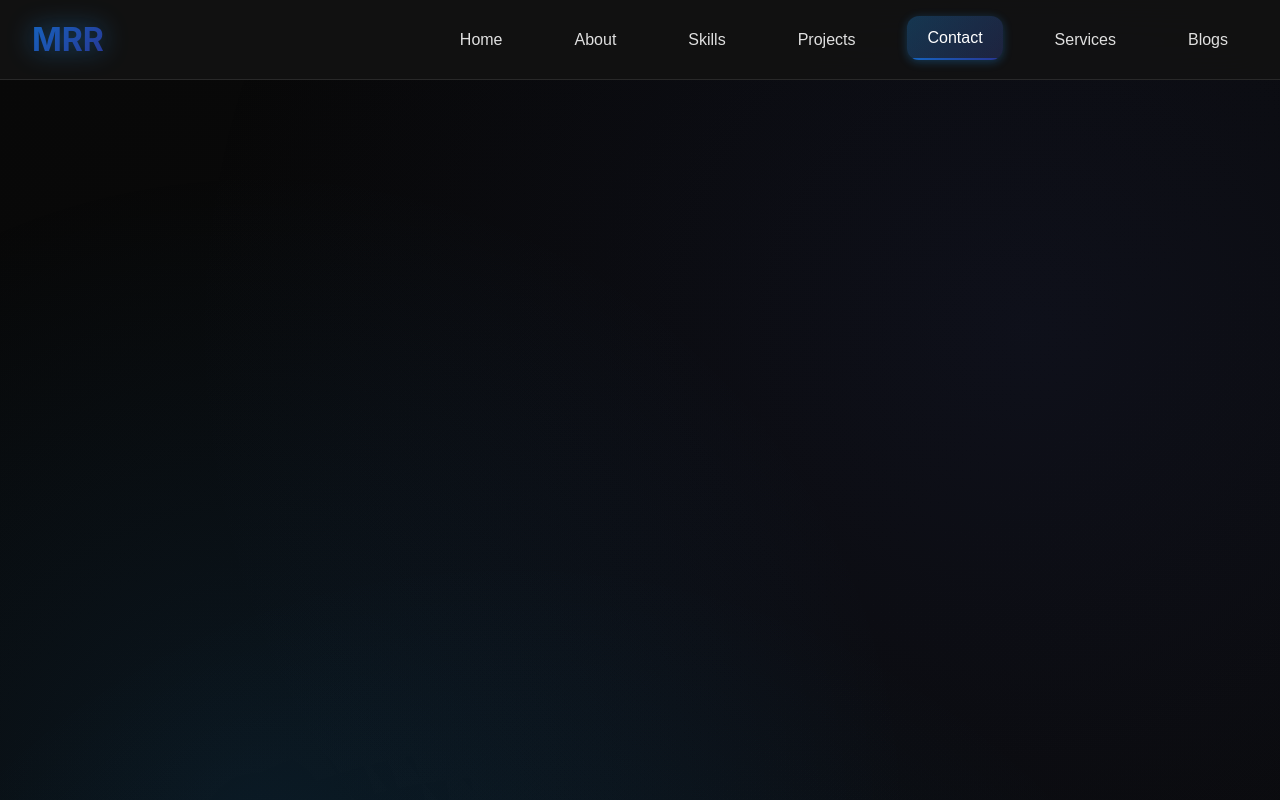
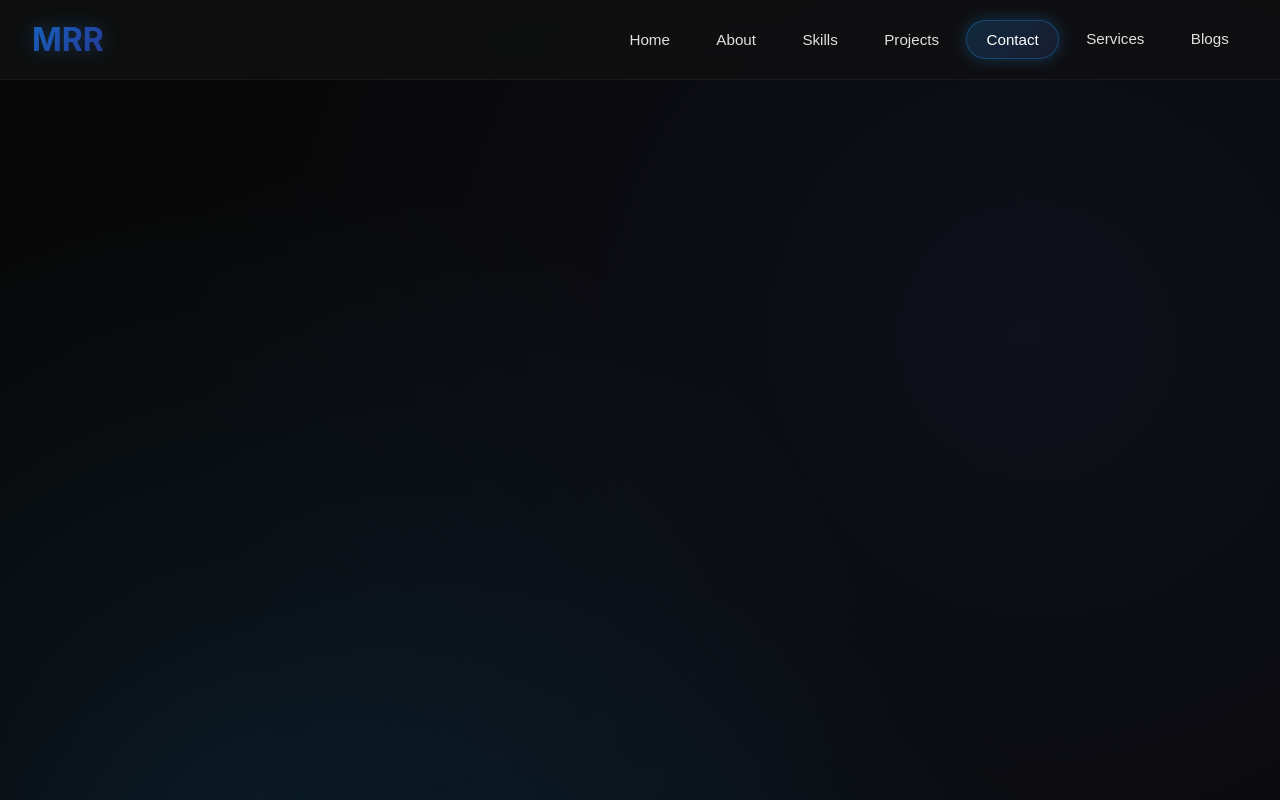
Before and after one commit to mohrashard/MohamedRashardPortfolio, a React (Create React App) app: page / in a window 1280 px wide. Shown: the top 800 px of the page. Built offline with nearby package versions, Linux system fonts and the light colour scheme.

Commit message:
feat: add initial responsive portfolio application with header, navigation, and home section styling.

```diff
--- a/src/App.css
+++ b/src/App.css
@@ -54,21 +54,36 @@ a:hover {
   top: 0;
   left: 0;
   right: 0;
-  background: rgba(18, 18, 18, 0.95);
-  backdrop-filter: blur(20px);
-  border-bottom: 1px solid rgba(255, 255, 255, 0.1);
-  padding: 1rem 2rem;
+  background: rgba(18, 18, 18, 0.7);
+  backdrop-filter: blur(12px);
+  -webkit-backdrop-filter: blur(12px);
+  border-bottom: 1px solid rgba(255, 255, 255, 0.05);
+  padding: 0 2rem;
   display: flex;
   justify-content: space-between;
   align-items: center;
   z-index: 1000;
-  transition: var(--transition);
+  transition: all 0.4s cubic-bezier(0.4, 0, 0.2, 1);
   height: 80px;
 }
 
+.header.scrolled {
+  height: 70px;
+  background: rgba(18, 18, 18, 0.9);
+  backdrop-filter: blur(20px);
+  box-shadow: 0 10px 30px rgba(0, 0, 0, 0.3);
+  border-bottom: 1px solid rgba(255, 255, 255, 0.1);
+}
+
 .logo {
   display: flex;
   align-items: center;
+  cursor: pointer;
+  transition: transform 0.3s ease;
+}
+
+.logo:hover {
+  transform: scale(1.05);
 }
 
 .logo-text {
@@ -78,30 +93,24 @@ a:hover {
   -webkit-background-clip: text;
   background-clip: text;
   -webkit-text-fill-color: transparent;
-  animation: logoGlow 2s ease-in-out infinite alternate;
-}
-
-@keyframes logoGlow {
-  0% {
-    filter: drop-shadow(0 0 5px rgba(33, 150, 243, 0.3));
-  }
-
-  100% {
-    filter: drop-shadow(0 0 20px rgba(33, 150, 243, 0.6));
-  }
+  filter: drop-shadow(0 0 10px rgba(33, 150, 243, 0.3));
+  transition: filter 0.3s ease;
+}
+
+.logo:hover .logo-text {
+  filter: drop-shadow(0 0 15px rgba(33, 150, 243, 0.6));
 }
 
 /* Navigation Styles */
 .nav {
   display: flex;
   align-items: center;
-  transition: var(--transition);
 }
 
 .nav-links {
   display: flex;
   list-style: none;
-  gap: 2rem;
+  gap: 0.5rem;
   align-items: center;
   margin: 0;
   padding: 0;
@@ -114,91 +123,48 @@ a:hover {
 /* Enhanced navigation item styles */
 .nav-links button,
 .nav-links a {
-  background: none;
+  background: transparent;
   border: none;
   color: var(--text-color);
   font-family: 'Poppins', sans-serif;
-  font-size: 1rem;
+  font-size: 0.95rem;
   font-weight: 500;
-  padding: 0.75rem 1.25rem;
-  border-radius: var(--border-radius);
+  padding: 0.6rem 1.2rem;
+  border-radius: 50px;
+  /* Pill shape */
   cursor: pointer;
   position: relative;
-  transition: var(--transition);
+  transition: all 0.3s ease;
   overflow: hidden;
   text-decoration: none;
   display: inline-flex;
   align-items: center;
   justify-content: center;
   white-space: nowrap;
-  min-height: 44px;
-  /* Ensure consistent height */
 }
 
 /* Hover background effect */
-.nav-links button::after,
-.nav-links a::after {
-  content: '';
-  position: absolute;
-  top: 0;
-  left: 0;
-  right: 0;
-  bottom: 0;
-  background: linear-gradient(135deg, rgba(33, 150, 243, 0.1), rgba(63, 81, 181, 0.1));
-  opacity: 0;
-  transition: var(--transition);
-  z-index: -1;
-}
-
-/* Underline effect */
-.nav-links button::before,
-.nav-links a::before {
-  content: '';
-  position: absolute;
-  bottom: 0;
-  left: 50%;
-  width: 0;
-  height: 2px;
-  background: linear-gradient(90deg, var(--primary-color), var(--accent-color));
-  transition: var(--transition);
-  transform: translateX(-50%);
-}
-
-/* Hover states */
 .nav-links button:hover,
 .nav-links a:hover {
   color: var(--light-text);
-  transform: translateY(-2px);
-  box-shadow: 0 4px 15px rgba(33, 150, 243, 0.2);
-}
-
-.nav-links button:hover::after,
-.nav-links a:hover::after {
-  opacity: 1;
-}
-
-.nav-links button:hover::before,
-.nav-links a:hover::before {
-  width: 100%;
-}
-
-/* Active states - Instant transition */
+  background: rgba(255, 255, 255, 0.05);
+}
+
+/* Active states - Glowing pill */
 .nav-links button.active,
 .nav-links a.active {
   color: var(--light-text);
   background: linear-gradient(135deg, rgba(33, 150, 243, 0.2), rgba(63, 81, 181, 0.2));
-  box-shadow: 0 2px 10px rgba(33, 150, 243, 0.3);
-  transform: translateY(-2px);
-}
-
-.nav-links button.active::before,
-.nav-links a.active::before {
-  width: 100%;
-}
-
-.nav-links button.active::after,
-.nav-links a.active::after {
-  opacity: 1;
+  box-shadow: 0 0 15px rgba(33, 150, 243, 0.3);
+  border: 1px solid rgba(33, 150, 243, 0.3);
+}
+
+/* Remove old underline effect */
+.nav-links button::before,
+.nav-links a::before,
+.nav-links button::after,
+.nav-links a::after {
+  display: none;
 }
 
 /* Mobile Menu */
@@ -206,8 +172,10 @@ a:hover {
   display: none;
   cursor: pointer;
   padding: 10px;
-  border-radius: var(--border-radius);
-  transition: var(--transition);
+  border-radius: 50%;
+  transition: background 0.3s ease;
+  z-index: 1001;
+  /* Above mobile nav */
 }
 
 .mobile-menu:hover {
@@ -217,105 +185,144 @@ a:hover {
 .hamburger {
   display: flex;
   flex-direction: column;
-  width: 25px;
-  height: 20px;
+  width: 24px;
+  height: 18px;
   justify-content: space-between;
 }
 
 .hamburger span {
   display: block;
-  height: 3px;
+  height: 2px;
   width: 100%;
-  background: var(--primary-color);
-  transition: var(--transition);
+  background: var(--light-text);
+  transition: all 0.3s ease;
   border-radius: 2px;
 }
 
+/* Hamburger Animation */
 .hamburger.open span:nth-child(1) {
   transform: rotate(45deg) translate(5px, 5px);
+  background: var(--primary-color);
 }
 
 .hamburger.open span:nth-child(2) {
   opacity: 0;
+  transform: translateX(-20px);
 }
 
 .hamburger.open span:nth-child(3) {
-  transform: rotate(-45deg) translate(7px, -6px);
+  transform: rotate(-45deg) translate(6px, -6px);
+  background: var(--primary-color);
 }
 
 /* Responsive Design */
-@media (max-width: 768px) {
+@media (max-width: 900px) {
+
+  /* Increased breakpoint for better tablet support */
   .header {
-    padding: 1rem;
-  }
-
+    padding: 0 1.5rem;
+  }
+
+  /* Mobile Nav Container */
   .nav {
-    position: absolute;
-    top: 100%;
+    position: fixed;
+    top: 0;
     left: 0;
     right: 0;
+    bottom: 0;
+    height: 100vh;
+    height: 100dvh;
+    /* Better for mobile browsers */
     background: rgba(18, 18, 18, 0.98);
     backdrop-filter: blur(20px);
-    border-top: 1px solid rgba(255, 255, 255, 0.1);
-    transform: translateY(-100%);
+    -webkit-backdrop-filter: blur(20px);
+    display: flex;
+    align-items: center;
+    justify-content: center;
+    pointer-events: none;
+    /* Let clicks pass through when hidden */
     opacity: 0;
     visibility: hidden;
-    transition: var(--transition);
-    box-shadow: 0 10px 30px rgba(0, 0, 0, 0.5);
+    transition: opacity 0.3s ease, visibility 0.3s ease;
+    z-index: 999;
   }
 
   .nav.open {
-    transform: translateY(0);
     opacity: 1;
     visibility: visible;
+    pointer-events: auto;
   }
 
   .nav-links {
     flex-direction: column;
-    gap: 0;
-    padding: 1rem 0;
     width: 100%;
+    max-width: 300px;
+    gap: 1.5rem;
+    padding: 2rem;
   }
 
   .nav-links li {
     width: 100%;
+    opacity: 0;
+    transform: translateY(20px);
+    transition: none;
+    /* Controlled by animation */
+  }
+
+  /* Staggered Animation for Menu Items */
+  .nav.open .nav-links li {
+    animation: slideInUp 0.5s ease forwards;
+    animation-delay: calc(0.1s * var(--i));
+  }
+
+  @keyframes slideInUp {
+    from {
+      opacity: 0;
+      transform: translateY(30px);
+    }
+
+    to {
+      opacity: 1;
+      transform: translateY(0);
+    }
   }
 
   .nav-links button,
   .nav-links a {
     width: 100%;
-    padding: 1rem 2rem;
-    text-align: left;
-    justify-content: flex-start;
-    border-radius: 0;
-  }
-
-  .nav-links button:hover,
-  .nav-links a:hover {
-    transform: none;
-    background: rgba(33, 150, 243, 0.1);
+    padding: 1rem;
+    font-size: 1.2rem;
+    justify-content: center;
+    background: rgba(255, 255, 255, 0.03);
+    border: 1px solid rgba(255, 255, 255, 0.05);
+  }
+
+  .nav-links button.active,
+  .nav-links a.active {
+    background: linear-gradient(135deg, var(--primary-color), var(--accent-color));
+    border: none;
+    box-shadow: 0 5px 20px rgba(33, 150, 243, 0.4);
   }
 
   .mobile-menu {
     display: block;
+    position: relative;
+    /* Critical for z-index to work */
+    z-index: 1005;
+    /* Ensure it stays above the overlay */
   }
 }
 
 @media (max-width: 480px) {
   .header {
-    padding: 0.75rem 1rem;
+    padding: 0 1rem;
   }
 
   .logo-text {
-    font-size: 1.5rem;
-  }
-
-  .nav-links button,
-  .nav-links a {
-    padding: 0.875rem 1.5rem;
-    font-size: 0.95rem;
-  }
-}
+    font-size: 1.8rem;
+  }
+}
+
 
 /* Smooth scrolling enhancement */
 @media (prefers-reduced-motion: no-preference) {
--- a/src/App.js
+++ b/src/App.js
@@ -7,7 +7,22 @@ function App() {
   const [isMenuOpen, setIsMenuOpen] = useState(false);
   const [activeSection, setActiveSection] = useState("home");
   const [isScrolling, setIsScrolling] = useState(false);
+  const [isScrolled, setIsScrolled] = useState(false); // New state for navbar style
   const titleRef = useRef(null);
+
+  // Handle scroll for navbar styling
+  useEffect(() => {
+    const handleScroll = () => {
+      if (window.scrollY > 50) {
+        setIsScrolled(true);
+      } else {
+        setIsScrolled(false);
+      }
+    };
+
+    window.addEventListener("scroll", handleScroll);
+    return () => window.removeEventListener("scroll", handleScroll);
+  }, []);
 
   const [activeSkillTab, setActiveSkillTab] = useState("Programming Languages");
 
@@ -443,94 +458,50 @@ function App() {
 
       {/* Header/Navigation */}
 
-      <header className="header">
-        <div className="logo">
+      <header className={`header ${isScrolled ? "scrolled" : ""}`}>
+        <div className="logo" onClick={() => scrollToSection("home")}>
           <span className="logo-text">MRR</span>
         </div>
         <nav className={`nav ${isMenuOpen ? "open" : ""}`} aria-label="Main navigation">
           <ul className="nav-links">
-            <li>
+            {["home", "about", "skills", "projects", "contact"].map((section, index) => (
+              <li key={section} style={{ "--i": index }}>
                 <button
-                className={activeSection === "home" ? "active" : ""}
+                  className={activeSection === section ? "active" : ""}
                   onClick={() => {
-                  scrollToSection("home");
-                  setIsMenuOpen(false); // ✅ close menu
+                    scrollToSection(section);
+                    setIsMenuOpen(false);
                   }}
-                aria-label="Navigate to Home section"
+                  aria-label={`Navigate to ${section.charAt(0).toUpperCase() + section.slice(1)} section`}
                 >
-                Home
+                  {section.charAt(0).toUpperCase() + section.slice(1)}
                 </button>
               </li>
-            <li>
-              <button
-                className={activeSection === "about" ? "active" : ""}
-                onClick={() => {
-                  scrollToSection("about");
-                  setIsMenuOpen(false);
-                }}
-                aria-label="Navigate to About section"
-              >
-                About
-              </button>
-            </li>
-            <li>
-              <button
-                className={activeSection === "skills" ? "active" : ""}
-                onClick={() => {
-                  scrollToSection("skills");
-                  setIsMenuOpen(false);
-                }}
-                aria-label="Navigate to Skills section"
-              >
-                Skills
-              </button>
-            </li>
-            <li>
-              <button
-                className={activeSection === "projects" ? "active" : ""}
-                onClick={() => {
-                  scrollToSection("projects");
-                  setIsMenuOpen(false);
-                }}
-                aria-label="Navigate to Projects section"
-              >
-                Projects
-              </button>
-            </li>
-            <li>
-              <button
-                className={activeSection === "contact" ? "active" : ""}
-                onClick={() => {
-                  scrollToSection("contact");
-                  setIsMenuOpen(false);
-                }}
-                aria-label="Navigate to Contact section"
-              >
-                Contact
-              </button>
-            </li>
+            ))}
 
-            {/* ✅ Services with same style */}
-            <li>
+            <li style={{ "--i": 5 }}>
               <Link
                 to="/services"
                 className={location.pathname === "/services" ? "active" : ""}
                 aria-label="Navigate to Services page"
+                onClick={() => setIsMenuOpen(false)}
               >
                 Services
               </Link>
             </li>
-            <li>
+            <li style={{ "--i": 6 }}>
               <Link
                 to="/blog"
                 className={location.pathname === "/blog" ? "active" : ""}
-                aria-label="Navigate to Services page"
+                aria-label="Navigate to Blog page"
+                onClick={() => setIsMenuOpen(false)}
               >
                 Blogs
               </Link>
             </li>
           </ul>
         </nav>
+
 
         <div className="mobile-menu" onClick={() => setIsMenuOpen(!isMenuOpen)}>
           <div className={`hamburger ${isMenuOpen ? "open" : ""}`}>
```
Lines whose indentation alone changed are shown as unchanged.
